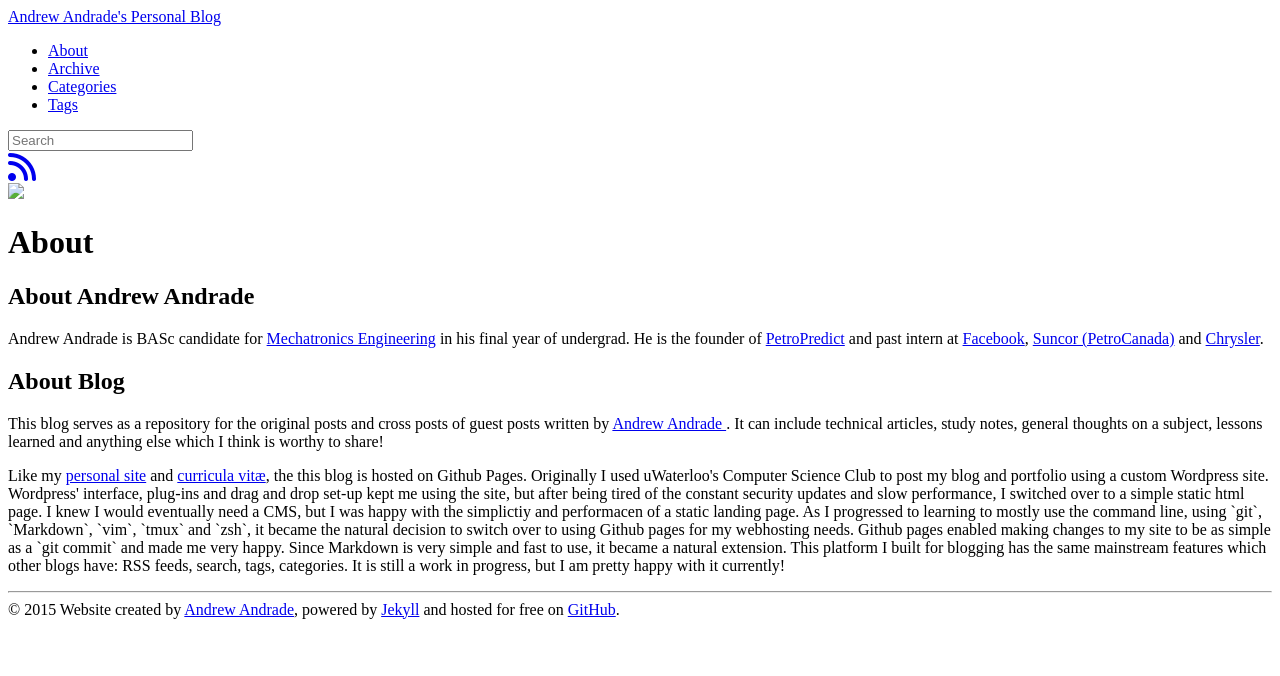
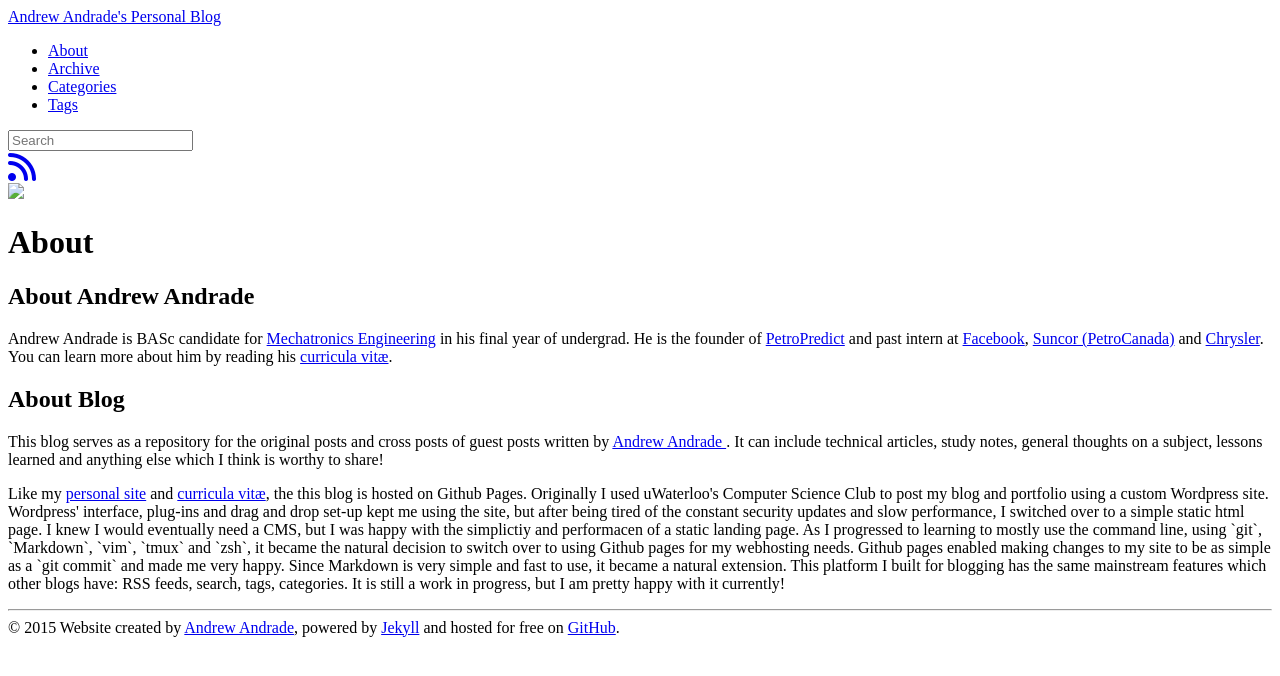
Before and after one commit to mrandrewandrade/blog, a Jekyll site: the page built from about.html, in a window 1280 px wide. Shown: the top 676 px of the page. Built offline with Jekyll 4.4.1, drawn with Linux system fonts in a browser that asks for light colours; nearby versions of some CDN libraries; library files that are not in the unit come from our copies; comment, search, counter and statistics services are not loaded.

Commit message:
Added cv link on about

```diff
--- a/about.html
+++ b/about.html
@@ -7,8 +7,7 @@ group: navigation
 
 <h2 id="blog">About Andrew Andrade</h2>
 
-<p> Andrew Andrade is BASc candidate for <a href="https://uwaterloo.ca/mechanical-mechatronics-engineering/future-undergraduate-students/mechatronics-engineering"target="_blank"> Mechatronics Engineering</a> in his final year of undergrad.  He is the founder of <a href="http://www.petropredict.com"target="_blank">PetroPredict</a> and past intern at <a href="http://www.facebook.com/"target="_blank">Facebook</a>, <a href="http://www.suncor.com"target="_blank">Suncor (PetroCanada)</a> and <a href="http://www.chrysler.ca/"target="_blank">Chrysler</a>.
-
+<p> Andrew Andrade is BASc candidate for <a href="https://uwaterloo.ca/mechanical-mechatronics-engineering/future-undergraduate-students/mechatronics-engineering"target="_blank"> Mechatronics Engineering</a> in his final year of undergrad.  He is the founder of <a href="http://www.petropredict.com"target="_blank">PetroPredict</a> and past intern at <a href="http://www.facebook.com/"target="_blank">Facebook</a>, <a href="http://www.suncor.com"target="_blank">Suncor (PetroCanada)</a> and <a href="http://www.chrysler.ca/"target="_blank">Chrysler</a>.  You can learn more about him by reading his <a href="http://cv.mrandrewandrade.com"target="_blank">curricula vit&aelig;</a>.
 
 <h2 id="blog">About Blog</h2>
 
```
